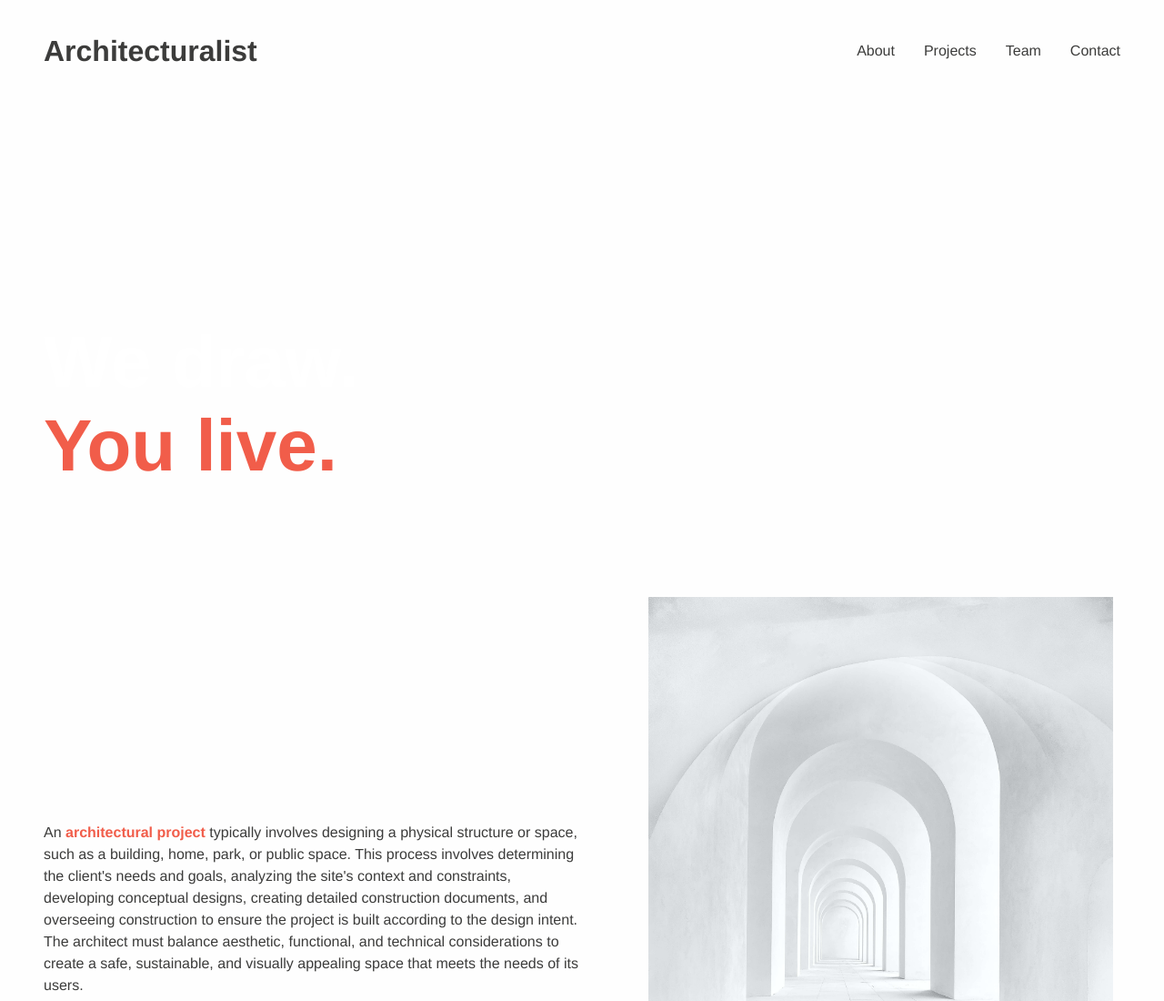
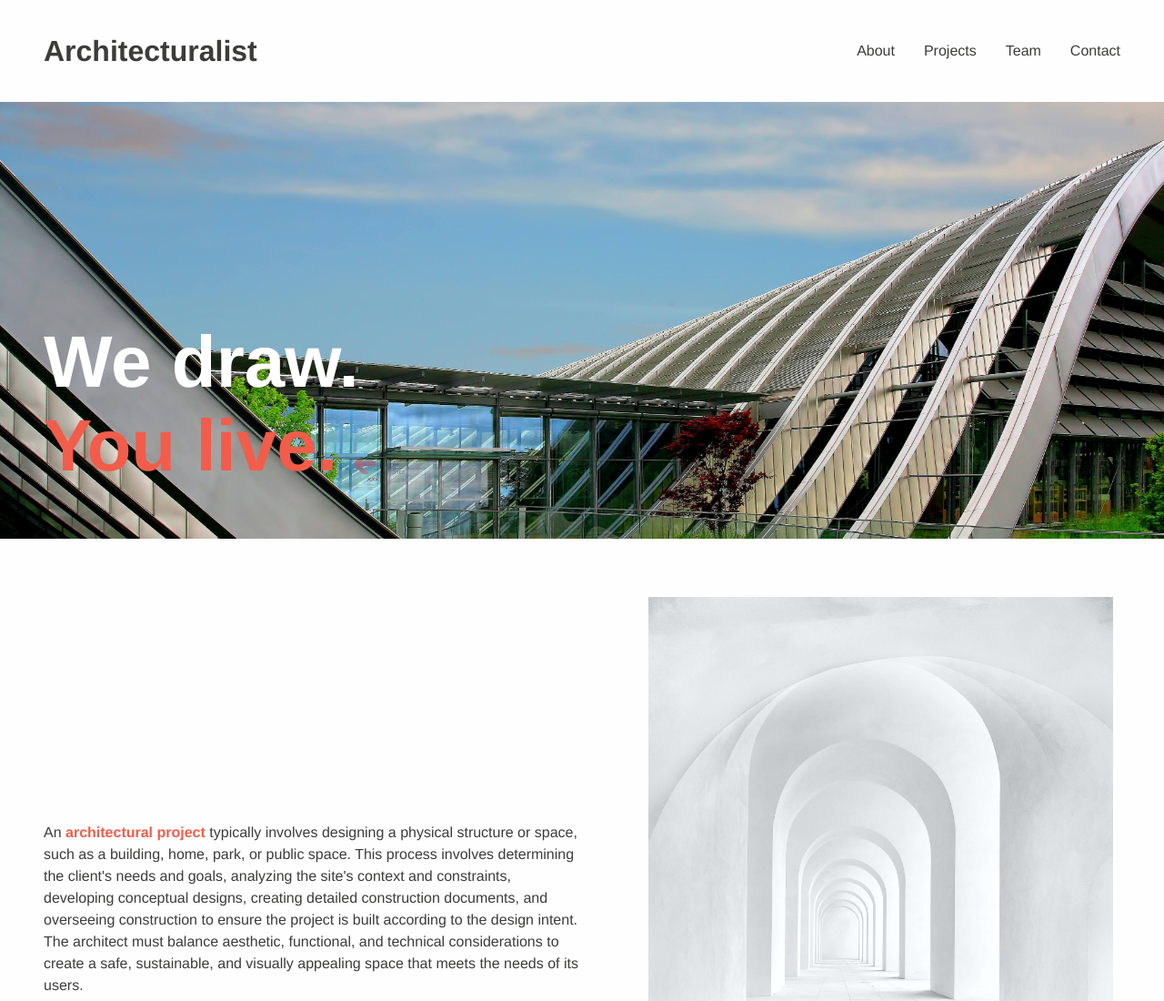
Before and after one commit to jorgepalma95/flexbox-business-site-starting, a plain HTML site: page index.html in a window 1280 px wide. Shown: the top 1100 px of the page at 91% size. Drawn offline with Linux system fonts and the light colour scheme; the site is published under a folder, as on GitHub Pages, so addresses that start at the root find nothing.

Commit message:
main banner path fixed and README updated

```diff
--- a/styles.css
+++ b/styles.css
@@ -103,7 +103,7 @@ nav li {
 
 /* Introduction banner */
 #missionBanner {
-    background-image: url(/images/homepage_banner.jpg);
+    background-image: url(images/homepage_banner.jpg);
     background-size: cover;
     height: 30rem;
     overflow: hidden;
```
Also changed, not shown: 1 other file.
